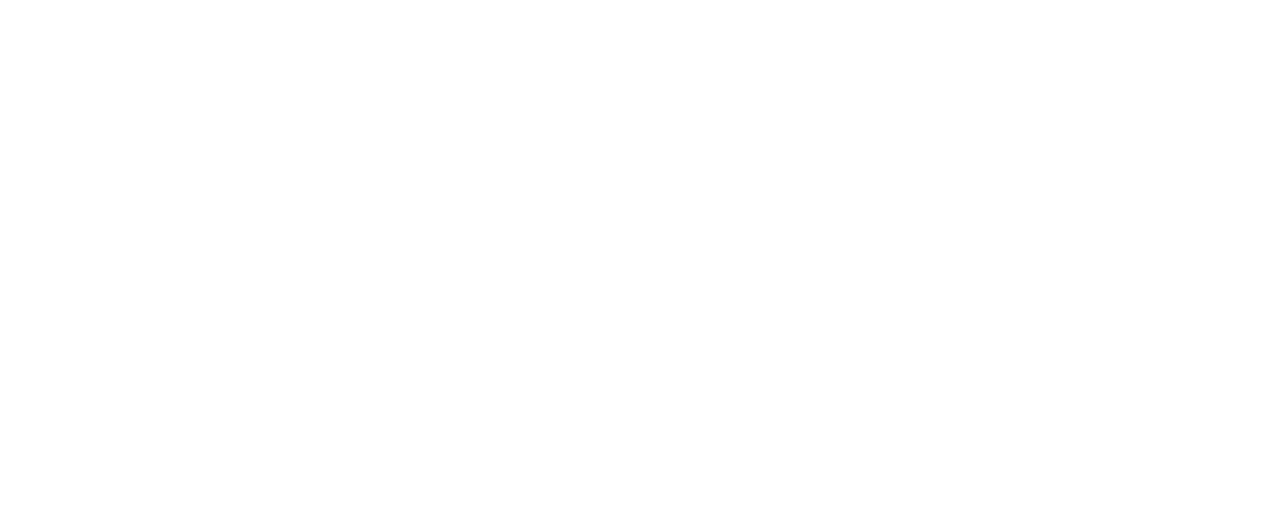
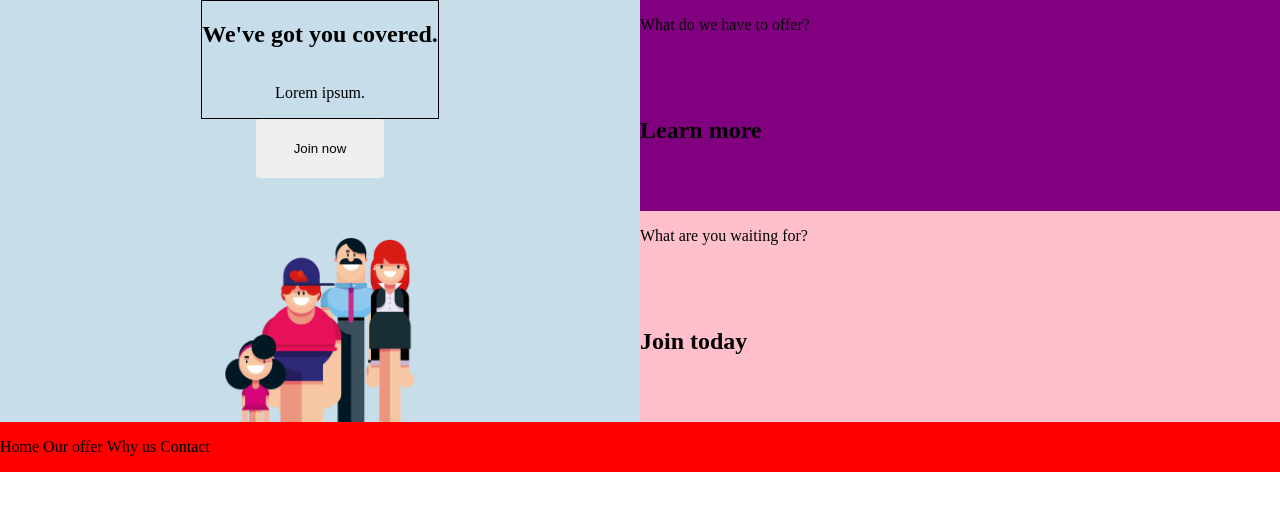
Before and after one commit to mansooriabbas/insurance-project, a plain HTML site: page index.html in a window 1280 px wide. Drawn offline with Linux system fonts and the light colour scheme.

Commit message:
started working on the header and grid layout

```diff
--- a/index.html
+++ b/index.html
@@ -1,12 +1,39 @@
 <!DOCTYPE html>
 <html lang="en">
-<head>
-    <meta charset="UTF-8">
-    <meta name="viewport" content="width=device-width, initial-scale=1.0">
-    <link rel="stylesheet" href="style.css">
+  <head>
+    <meta charset="UTF-8" />
+    <meta name="viewport" content="width=device-width, initial-scale=1.0" />
+    <link rel="stylesheet" href="style.css" />
     <title>Insurance Project</title>
-</head>
-<body>
-
-</body>
+  </head>
+  <body>
+    <div class="wrapper">
+      <header class="header">
+        <section class="header-left">
+          <text class="text-wrapper">
+            <h1>We've got you covered.</h1>
+            <p>Lorem ipsum.</p>
+          </text>
+          <button>Join now</button>
+          <img src="img/family.png" alt="">
+        </section>
+        <section class="header-right-top">
+          <p>What do we have to offer?</p>
+          <h2>Learn more</h2>
+        </section>
+        <section class="header-right-bottom">
+          <p>What are you waiting for?</p>
+          <h2>Join today</h2>
+        </section>
+        <section class="header-bottom">
+          <ul>
+            <li>Home</li>
+            <li>Our offer</li>
+            <li>Why us</li>
+            <li>Contact</li>
+          </ul>
+        </section>
+      </header>
+    </div>
+  </body>
 </html>
--- a/style.css
+++ b/style.css
@@ -0,0 +1,75 @@
+body {
+  margin: 0;
+}
+
+.wrapper {
+  display: grid;
+  /* grid-template-areas:
+    "header-left header-right-top "
+    "header-left header-right-bottom"
+    "nav nav"; */
+}
+
+.header {
+  display: grid;
+  grid-template-areas:
+    "header-left header-right-top  "
+    "header-left header-right-bottom"
+    "nav nav";
+  background-color: red;
+  grid-template-columns: 1fr 1fr;
+}
+
+.header-left {
+  grid-template-rows: 1fr 1fr;
+  grid-area: header-left;
+  background-color: #c7ddea;
+  display: grid;
+  justify-items: center;
+  /*  Nested text-wrapper */
+  grid-template-areas: "text-wrapper";
+}
+.header-left button {
+  width: 20%;
+  height: 50%;
+  border-radius: 4%;
+  border: 0;
+}
+.header-left img {
+  width: 30%;
+  height: auto;
+  object-fit: cover;
+}
+
+.text-wrapper {
+  display: grid;
+  border: 1px solid black;
+  max-width: 50%;
+  align-content: center;
+  justify-items: center;
+}
+
+.header-right-top {
+  grid-area: header-right-top;
+  display: grid;
+  background-color: purple;
+}
+
+.header-right-bottom {
+  grid-area: header-right-bottom;
+  display: grid;
+  background-color: pink;
+}
+
+.header-bottom {
+  grid-area: nav;
+}
+
+ul {
+  list-style: none;
+  padding: 0;
+}
+
+li {
+  display: inline-block;
+}
```
